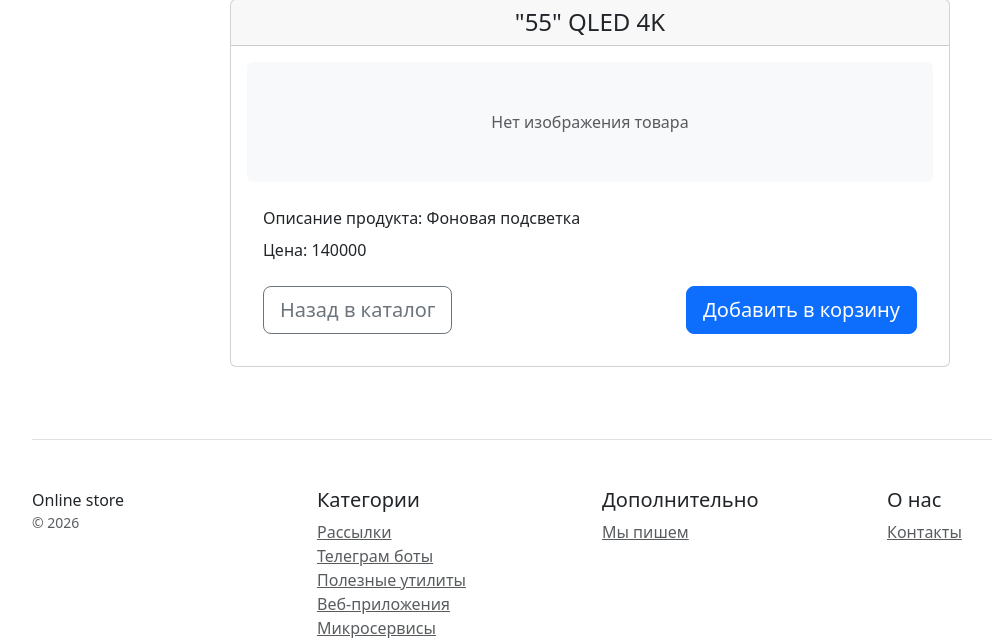
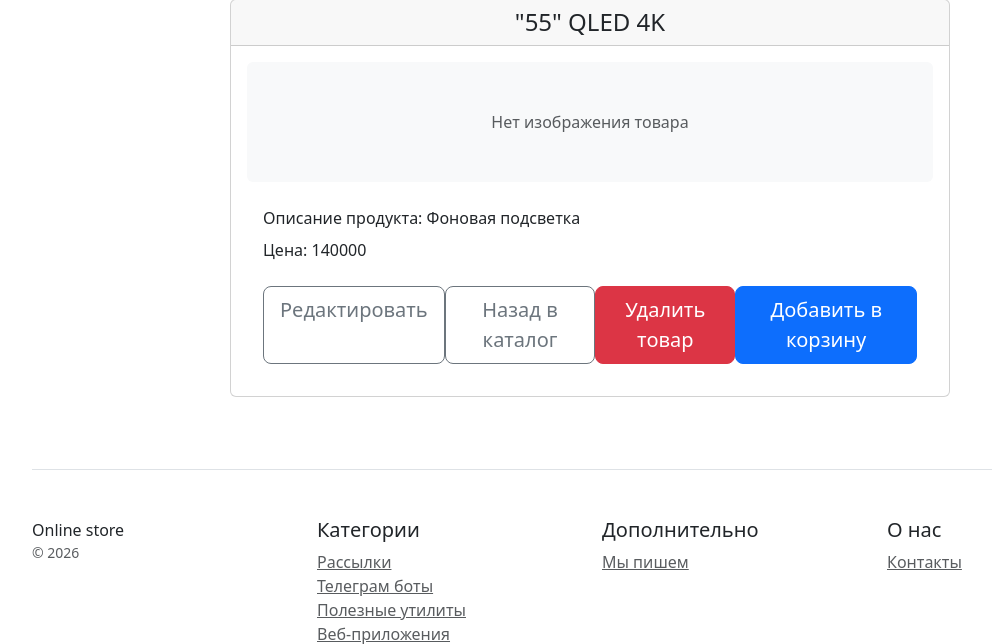
Before and after one commit to KlimanovGrigoriy888/Online_store_django, a Django app: template catalog/templates/catalog/product_detail.html in a window 1280 px wide. Shown: the part 355-999 px from the top of the page, without its empty margins (50-1042 px from the left). Run offline with Django 5.2, Linux system fonts and the light colour scheme; the template is opened without the code that fills it: values that come from a table or form of the project are taken from there, others are empty; data comes from the database, SQL or seed files in the repository; parts of the project's set-up code (start-up, migrations or seed data) failed here and were passed over; some libraries are stand-ins or nearby versions.

Commit message:
fixed product_detail.html add links to catalog:product_update, catalog:products_list and 'catalog:product_delete'

```diff
--- a/catalog/templates/catalog/product_detail.html
+++ b/catalog/templates/catalog/product_detail.html
@@ -24,9 +24,13 @@
                         <li class="mb-2">Цена: {{product.purchase_price }}</li>
                     </ul>
                      <div class="d-flex justify-content-between m-3">
-                        <!-- Кнопка возврата назад в каталог -->
-                        <a href="{% url 'catalog:home' %}" class="btn btn-lg btn-outline-secondary">Назад в каталог</a>
-                        <button type="button" class="btn btn-lg btn-primary">Добавить в корзину</button>
+                         <!-- Кнопка редактирования продукта -->
+                         <a href="{% url 'catalog:product_update' product.pk %}" class="btn btn-lg btn-outline-secondary">Редактировать</a>
+                         <!-- Кнопка возврата назад в каталог -->
+                         <a href="{% url 'catalog:products_list' %}" class="btn btn-lg btn-outline-secondary">Назад в каталог</a>
+                         <!-- Кнопка редактирования продукта -->
+                         <a href="{% url 'catalog:product_delete' product.pk %}" class="btn btn-lg btn-danger">Удалить товар</a>
+                         <button type="button" class="btn btn-lg btn-primary">Добавить в корзину</button>
                     </div>
                 </div>
             </div>
```
